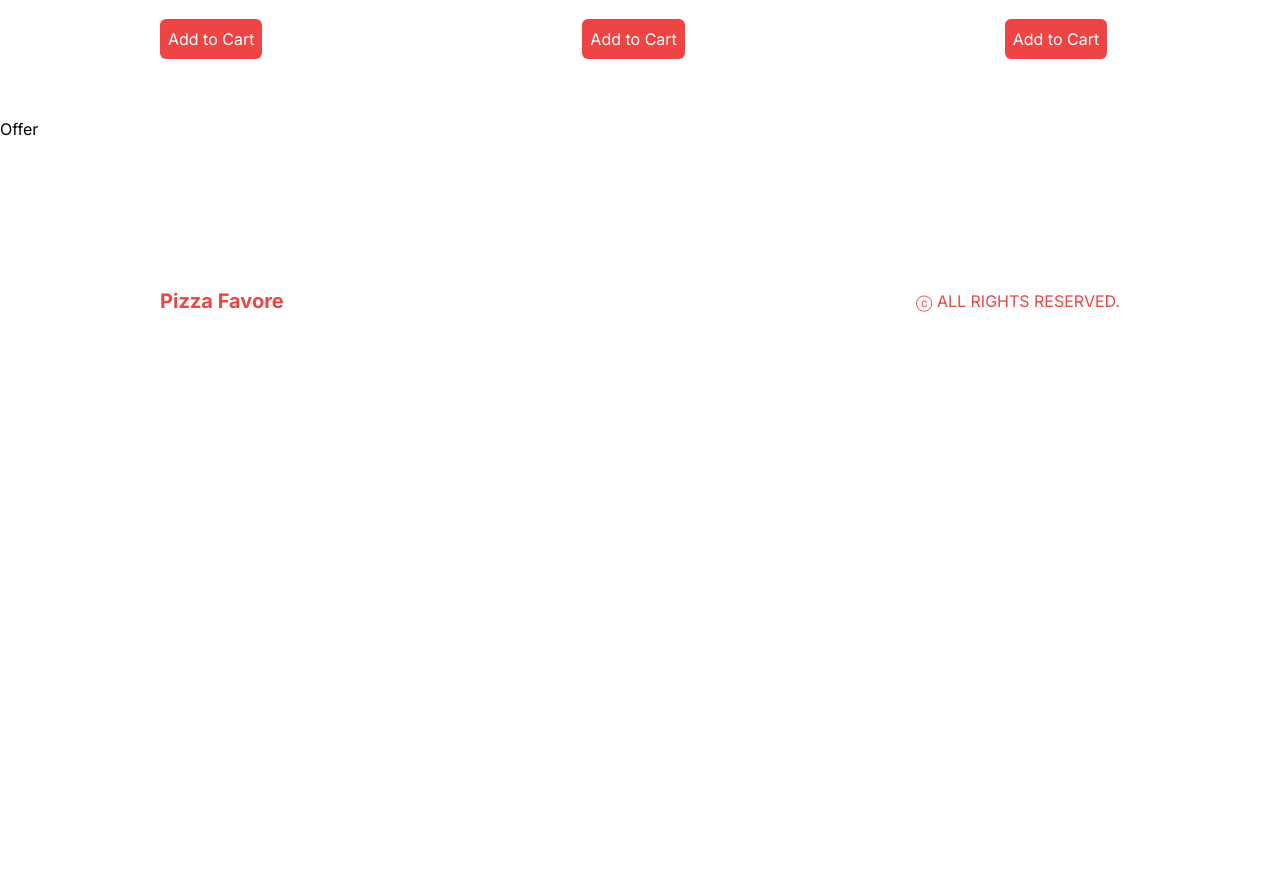
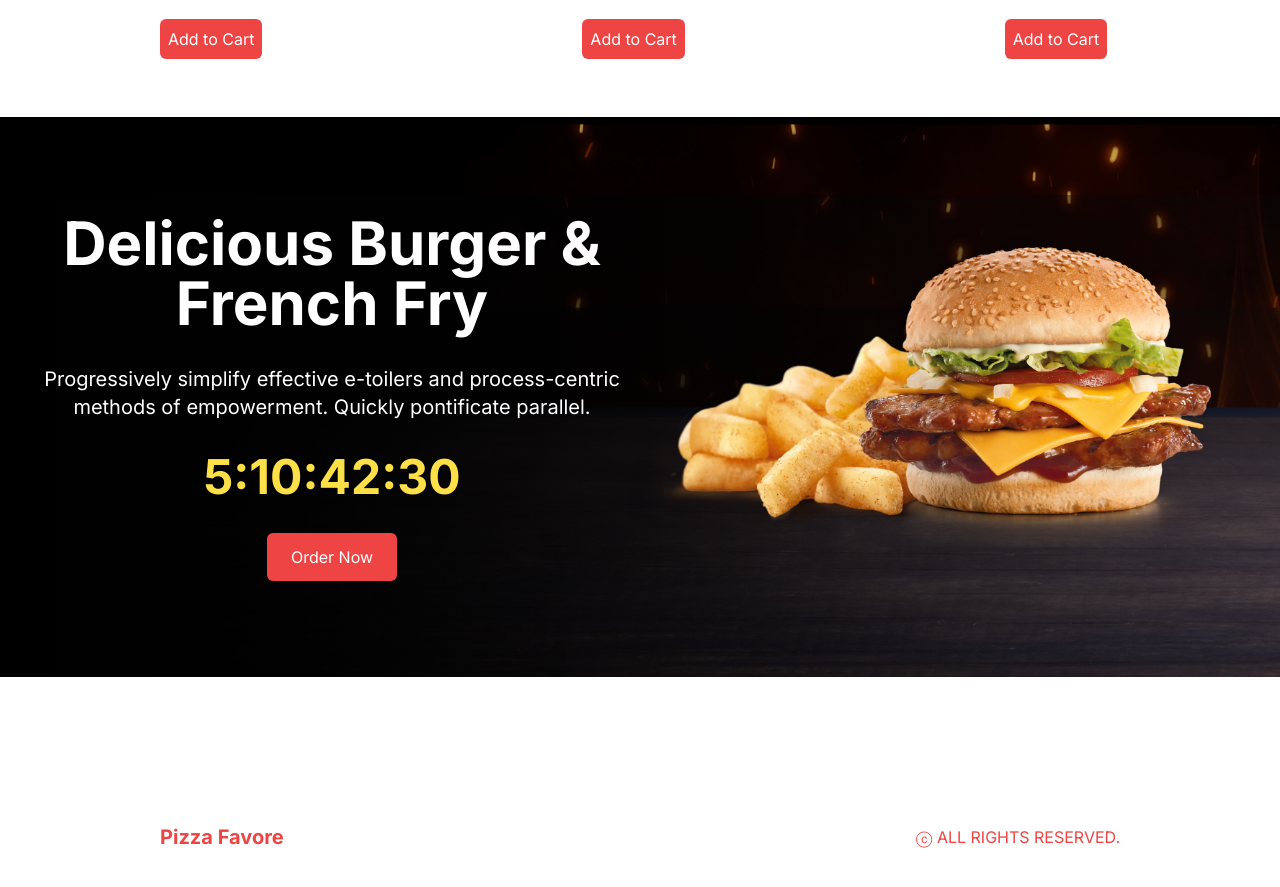
Before and after one commit to enes-erenn/pizza_favore, a Next.js app: page / in a window 1280 px wide. Shown: the part 1403-2290 px from the top of the page. Before the commit the page ends 1864 px from the top, so only its background shows below. Built offline with nearby package versions, Linux system fonts and the light colour scheme.

Commit message:
Added Offer

```diff
--- /dev/null
+++ b/src/components/Countdown.tsx
@@ -0,0 +1,49 @@
+"use client";
+import React, { useState, useEffect } from "react";
+
+const Countdown = () => {
+  const [isClient, setIsClient] = useState(false);
+
+  useEffect(() => {
+    setIsClient(true);
+  }, []);
+
+  const endingDate = new Date();
+  endingDate.setDate(endingDate.getDate() + 6);
+
+  let difference = +new Date(endingDate.toDateString()) - +new Date();
+  const [delay, setDelay] = useState(difference);
+
+  const d = Math.floor(difference / (1000 * 60 * 60 * 24));
+  const h = Math.floor((difference / (1000 * 60 * 60)) % 24);
+  const m = Math.floor((difference / 1000 / 60) % 60);
+  const s = Math.floor((difference / 1000) % 60);
+
+  useEffect(() => {
+    const timer = setInterval(() => {
+      setDelay(delay - 1);
+    }, 1000);
+
+    if (delay === 0) {
+      clearInterval(timer);
+    }
+
+    return () => {
+      clearInterval(timer);
+    };
+  });
+
+  return (
+    <>
+      {isClient ? (
+        <span className="font-bold text-5xl text-yellow-300">
+          {d}:{h}:{m}:{s}
+        </span>
+      ) : (
+        <p>...</p>
+      )}
+    </>
+  );
+};
+
+export default Countdown;
--- a/src/components/Offer.tsx
+++ b/src/components/Offer.tsx
@@ -1,7 +1,30 @@
 import React from "react";
+import Image from "next/image";
+import Countdown from "./Countdown";
 
 const Offer = () => {
-  return <div>Offer</div>;
+  return (
+    <div className="bg-black h-screen flex flex-col md:flex-row md:justify-between md:bg-[url('/offerBg.png')] md:h-[70vh]">
+      {/* TEXT CONTAINER */}
+      <div className="flex-1 flex flex-col justify-center items-center text-center gap-8 p-6">
+        <h1 className="text-white text-5xl font-bold xl:text-6xl">
+          Delicious Burger & French Fry
+        </h1>
+        <p className="text-white xl:text-xl">
+          Progressively simplify effective e-toilers and process-centric methods
+          of empowerment. Quickly pontificate parallel.
+        </p>
+        <Countdown />
+        <button className="bg-red-500 text-white rounded-md py-3 px-6">
+          Order Now
+        </button>
+      </div>
+      {/* IMAGE CONTAINER */}
+      <div className="flex-1 w-full relative md:h-full">
+        <Image src="/offerProduct.png" alt="" fill className="object-contain" />
+      </div>
+    </div>
+  );
 };
 
 export default Offer;
```
